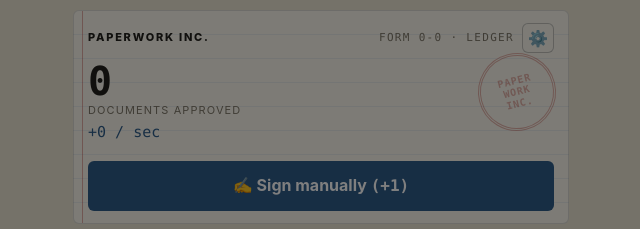
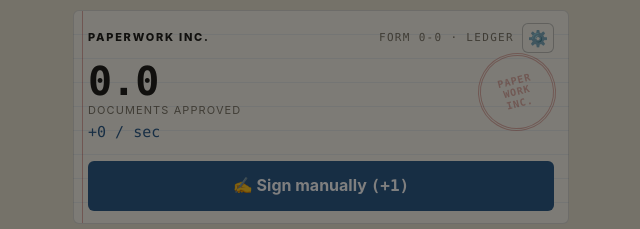
Before and after one commit to N0pazarany/paperwork-inc-idle-game, a plain HTML site: page index.html in a window 1280 px wide. Shown: the top 229 px of the page, 319-959 px from the left. Drawn offline with Linux system fonts and the light colour scheme.

Commit message:
Add files via upload

```diff
--- a/index.html
+++ b/index.html
@@ -354,7 +354,7 @@ input.vol:disabled{opacity:.4}
 
 /* ---------- Основные настройки баланса ---------- */
 const CONFIG = {
-  version: '1.1',              // версия игры (показывается в настройках)
+  version: '1.2',              // версия игры (показывается в настройках)
   costGrowth: 1.15,            // рост цены отдела: база × 1.15^количество
   manualSignAmount: 1,         // сколько даёт кнопка «Sign manually»
   tickMs: 250,                 // частота обновления экрана
@@ -1224,6 +1224,19 @@ function fmt(n) {
   const v = n / Math.pow(1000, e);
   return (v < 100 ? (Math.floor(v * 10) / 10).toFixed(1) : String(Math.floor(v))) + units[e - 1];
 }
+// Формат с большей точностью для шапки: 1.234K, 12.34K, 123.4K — чтобы рост был виден
+function fmtPrecise(n) {
+  if (!isFinite(n)) return '∞';
+  if (n < 1000) return n < 10 ? (Math.floor(n * 10) / 10).toFixed(1) : String(Math.floor(n));
+  if (NUMFMT === 'sci') return Number(n).toExponential(3).replace('e+', 'e');
+  const units = ['K', 'M', 'B', 'T'];
+  const e = Math.floor(Math.log10(n) / 3);
+  if (e > units.length) return Number(n).toExponential(3).replace('e+', 'e');
+  const v = n / Math.pow(1000, e);
+  const dec = v < 10 ? 3 : v < 100 ? 2 : 1;
+  const p = Math.pow(10, dec);
+  return (Math.floor(v * p) / p).toFixed(dec) + units[e - 1];
+}
 function fmtRate(n) { return n > 0 && n < 10 ? (Math.round(n * 100) / 100).toString() : fmt(n); }
 function fmtTime(sec) {
   if (!isFinite(sec)) return '∞';
@@ -1600,10 +1613,10 @@ function renderRestructure(m) {
 function render() {
   const m = getMods(S);
   const rate = totalRate(S, m), sRate = stampRate(S, m);
-  $('docs').textContent = fmt(S.docs);
+  curRate = rate; curSRate = sRate;   // для плавного счётчика в шапке
   $('rate').textContent = '+' + fmtRate(rate) + ' ' + t('perSec');
   $('stampsLine').hidden = !m.stampsOn;
-  if (m.stampsOn) { $('stamps').textContent = fmt(S.stamps); $('stampRate').textContent = '+' + fmtRate(sRate) + t('perS'); }
+  if (m.stampsOn) { $('stampRate').textContent = '+' + fmtRate(sRate) + t('perS'); }
   $('senLine').hidden = S.seniority <= 0;
   if (S.seniority > 0) { $('sen').textContent = fmt(S.seniority); $('senBonus').textContent = '+' + Math.round(S.seniority * m.senPer * 100) + '%'; }
   // Кнопка ручной подписи уходит на второй план после первой покупки
@@ -1732,6 +1745,34 @@ $('overlay').addEventListener('click', e => {
 });
 // Звук разблокируется первым касанием
 document.addEventListener('pointerdown', () => Sound.unlock(), { passive: true });
+
+/* ---------- Плавный счётчик в шапке ----------
+   Каждый кадр показываем «живое» значение: сохранённое + доход с последнего тика.
+   Траты и крупные начисления (офлайн, импорт) докручиваются за доли секунды. */
+let curRate = 0, curSRate = 0;
+const shown = { docs: null, stamps: null };
+let lastFrame = 0;
+function easeTo(cur, target, rate, dt) {
+  if (cur == null || !S.settings.animations) return target;
+  const diff = target - cur;
+  if (diff >= 0 && diff <= rate * 0.6 + 1e-9) return target;          // обычный рост — сразу
+  if (Math.abs(diff) <= Math.abs(target) * 1e-5) return target;        // практически совпало
+  return cur + diff * Math.min(1, dt * 9);                              // трата или крупное начисление — докрутка
+}
+function frame(now) {
+  if (S && !document.hidden) {
+    const dt = Math.min(0.1, (now - (lastFrame || now)) / 1000);
+    const since = Math.min(0.5, Math.max(0, (Date.now() - lastTick) / 1000));
+    shown.docs = easeTo(shown.docs, S.docs + curRate * since, curRate, dt);
+    $('docs').textContent = fmtPrecise(shown.docs);
+    if (curSRate > 0 || S.stamps > 0) {
+      shown.stamps = easeTo(shown.stamps, S.stamps + curSRate * since, curSRate, dt);
+      $('stamps').textContent = fmtPrecise(shown.stamps);
+    }
+  }
+  lastFrame = now;
+  requestAnimationFrame(frame);
+}
 
 /* ---------- Сохранение ---------- */
 function save() { if (!S) return; S.lastSeen = Date.now(); Store.save(S); }
@@ -1792,6 +1833,7 @@ function rotateMemo() {
   S.lastSeen = lastTick;
   render();
   setInterval(tick, CONFIG.tickMs);
+  requestAnimationFrame(frame);
   setInterval(save, CONFIG.saveIntervalMs);
   setInterval(rotateMemo, 15000);
 })();
```
